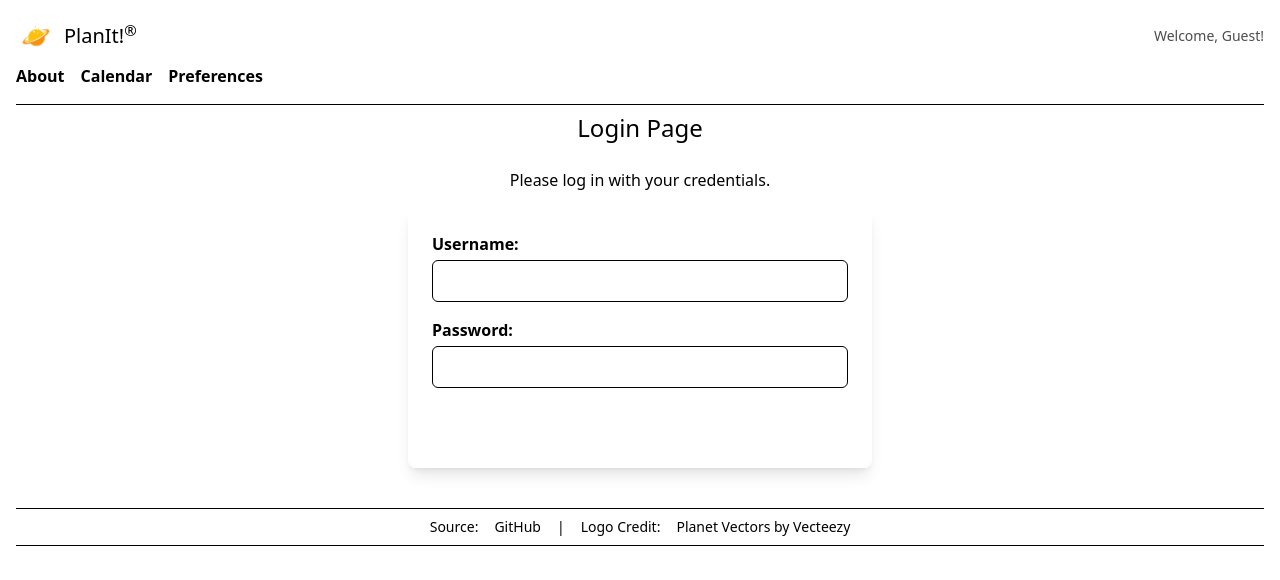
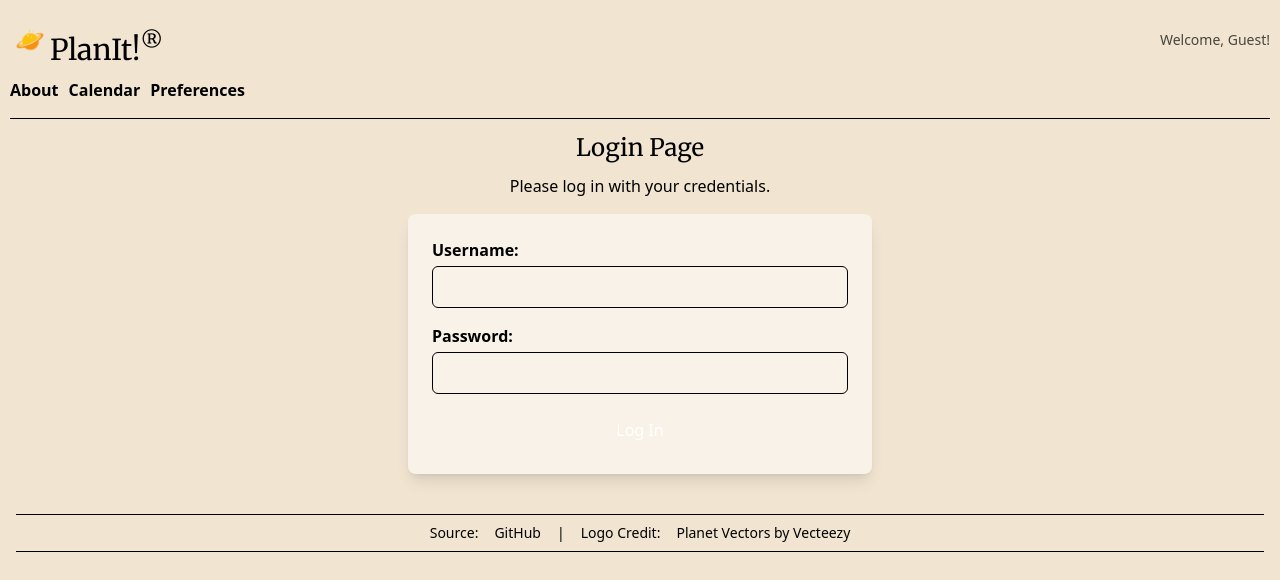
Before and after one commit to gzyjason/CS260-Project, a React (Vite) app in the folder planit-react/: page / in a window 1280 px wide. Shown: the top 580 px of the page. Built offline with nearby package versions, Linux system fonts and the light colour scheme.

Commit message:
Fixed index.css and index.html by importing styling from the css stage.

```diff
--- a/planit-react/index.html
+++ b/planit-react/index.html
@@ -3,6 +3,9 @@
   <head>
     <meta charset="UTF-8" />
     <link rel="icon" type="image/svg+xml" href="/vite.svg" />
+    <link rel="preconnect" href="https://fonts.googleapis.com">
+    <link rel="preconnect" href="https://fonts.gstatic.com" crossorigin>
+    <link href="https://fonts.googleapis.com/css2?family=Merriweather:wght@400;700&display=swap" rel="stylesheet">
     <meta name="viewport" content="width=device-width, initial-scale=1.0" />
     <title>planit-react</title>
   </head>
--- a/planit-react/src/index.css
+++ b/planit-react/src/index.css
@@ -1 +1,50 @@
 @import "tailwindcss";
+
+/* --- Copied from main.css --- */
+*, *::before, *::after {
+    box-sizing: border-box;
+}
+
+body {
+    /* This rule will fix your background color! */
+    background-color: #F1E5D1;
+}
+
+h1, h2, h3, h4 {
+    font-family: 'Merriweather', serif;
+    margin-top: 20px;
+    margin-bottom: 10px;
+}
+
+header {
+    position: fixed;
+    top: 0;
+    left: 0;
+    width: 100%;
+    z-index: 1000;
+    background-color: #F1E5D1; /* Ensures header has same bg color */
+}
+
+/* --- Copied from app.css --- */
+header {
+    text-align: left;
+    padding: 10px 10px 0 10px;
+}
+
+header h1 {
+    font-size: 1.8rem;
+    margin-bottom: 0;
+}
+
+header .main-artwork {
+    width: 40px !important;
+    margin: 0 !important;
+}
+
+nav ul {
+    justify-content: flex-start !important;
+}
+
+nav ul li {
+    margin-right: 10px;
+}
```
